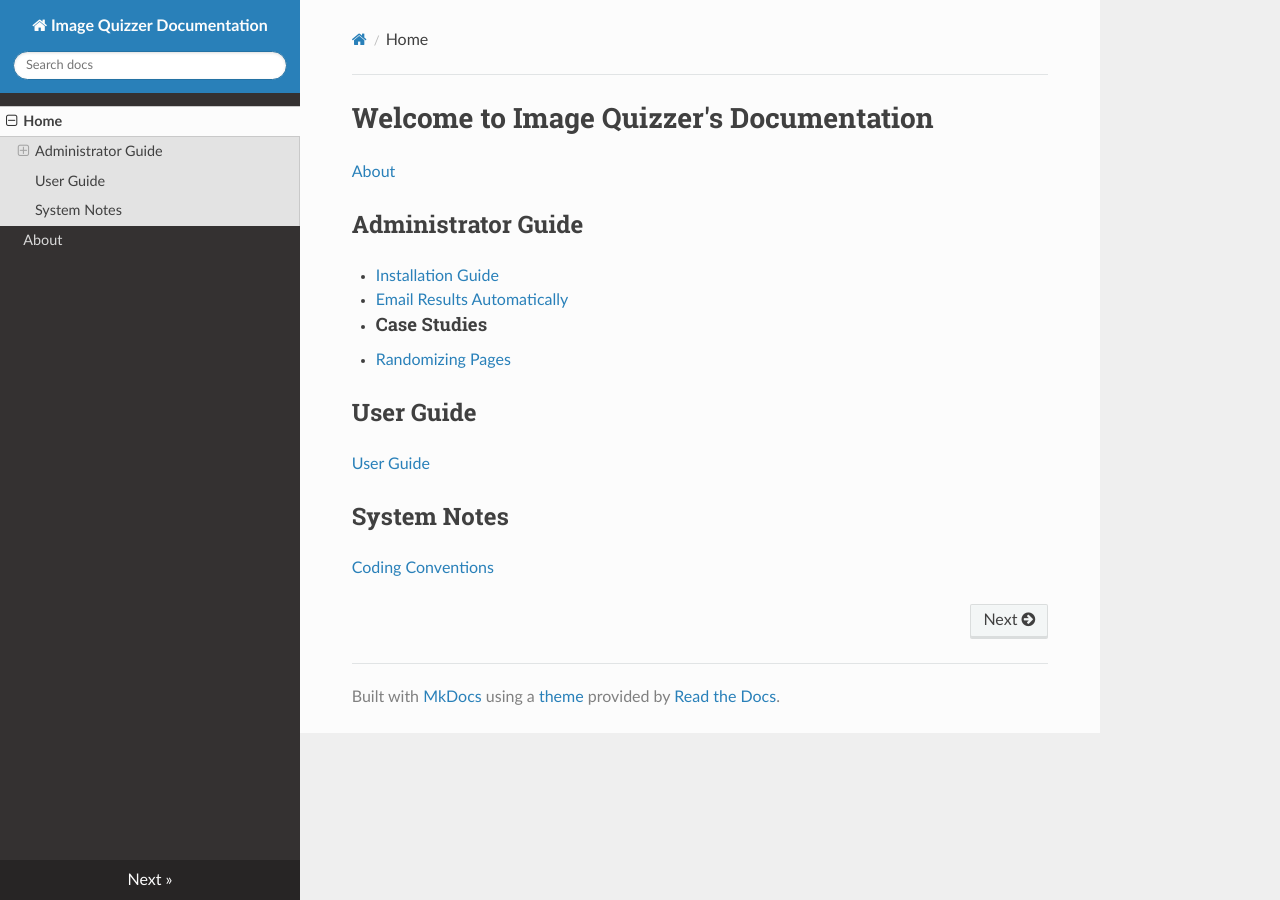
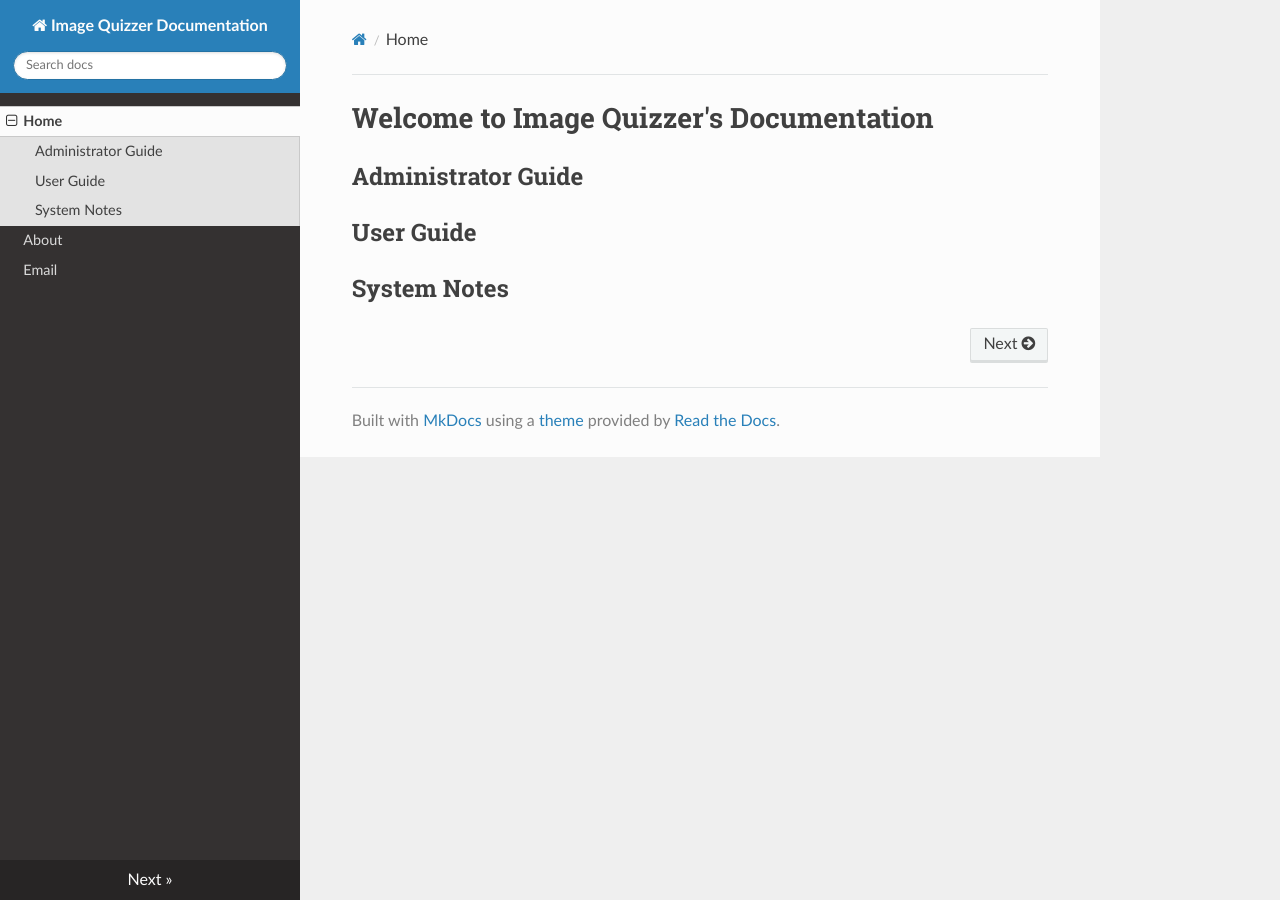
Before and after one commit to baines-imaging-research-laboratory/ImageQuizzerDocumentation, an MkDocs documentation site: the page built from docs/index.md, in a window 1280 px wide. Built offline with MkDocs 1.6.1, drawn with Linux system fonts in a browser that asks for light colours; nearby versions of some CDN libraries; old or Windows-style settings are respelled for this version of MkDocs.

Commit message:
Add Readme.md at root; Remove links in index.md - just hearders for now

```diff
--- a/docs/index.md
+++ b/docs/index.md
@@ -1,17 +1,9 @@
 # Welcome to Image Quizzer's Documentation
 
-[About](https://carjohnson.github.io/ImageQuizzerDocumentation/docs/about)
 
 ## Administrator Guide
 
-* [Installation Guide](https://carjohnson.github.io/ImageQuizzerDocumentation/docs/administrator/install)
-* [Email Results Automatically](https://carjohnson.github.io/ImageQuizzerDocumentation/docs/administrator/email)
-* #### Case Studies
- * [Randomizing Pages](https://carjohnson.github.io/ImageQuizzerDocumentation/docs/administrator/randomizing)
 
 ## User Guide
 
-[User Guide](https://carjohnson.github.io/ImageQuizzerDocumentation/docs/user/userguide)
-
 ## System Notes
-[Coding Conventions](https://carjohnson.github.io/ImageQuizzerDocumentation/docs/extras/codingconventions)
--- a/mkdocs.yml
+++ b/mkdocs.yml
@@ -4,5 +4,6 @@ site_url: https://baines-imaging-research-laboratory.github.io/ImageQuizzerDocum
 nav:
     - Home: index.md
     - About: about.md
+    - Email: administrator\email.md
 
 theme: readthedocs
```
Also changed, not shown: Readme.md (added, +1 -0 lines), docs/about.md (+3 -1 lines), site/about/index.html, site/index.html, site/search/search_index.json, 1 other file.
